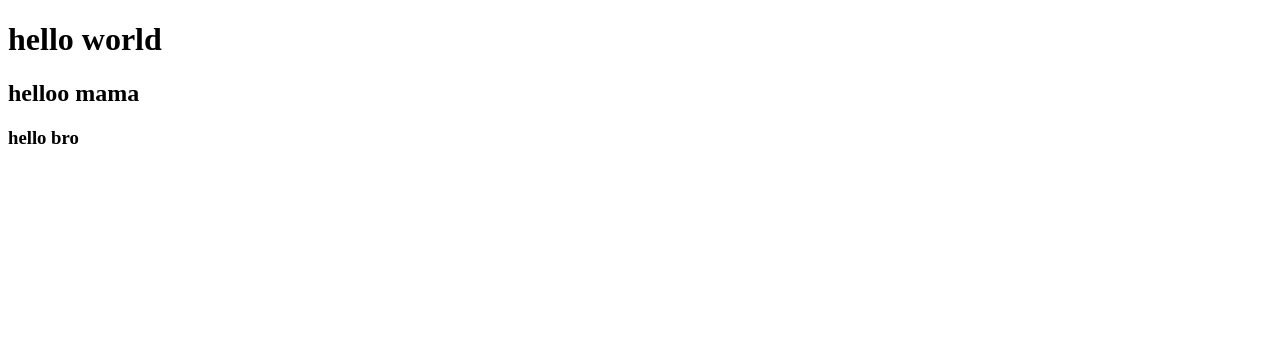
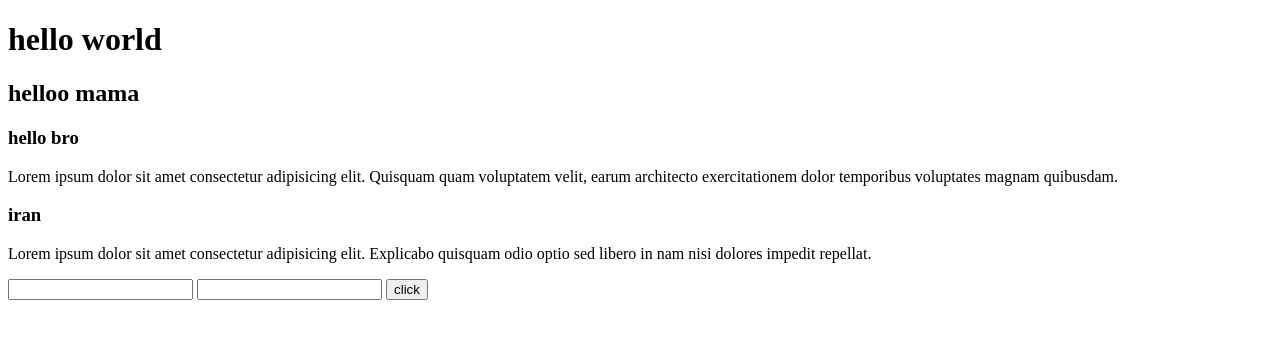
Before and after one commit to mdriyajulislamakash11/my-frist-website, a plain HTML site: page index.html in a window 1280 px wide. Drawn offline with Linux system fonts and the light colour scheme.

Commit message:
Ak work (#1)
* html is work

* work done

```diff
--- a/index.html
+++ b/index.html
@@ -9,5 +9,14 @@
     <h1>hello world</h1>
     <h2>helloo mama</h2>
     <h3>hello bro</h3>
+    <p>Lorem ipsum dolor sit amet consectetur adipisicing elit. Quisquam quam voluptatem velit, earum architecto exercitationem dolor temporibus voluptates magnam quibusdam.</p>
+
+    <h3>iran</h3>
+    <p>Lorem ipsum dolor sit amet consectetur adipisicing elit. Explicabo quisquam odio optio sed libero in nam nisi dolores impedit repellat.</p>
+    <input type="text" name="enter your name" id="">
+    <input type="password" name="enter you password">
+    <button>click</button>
+
+
 </body>
 </html>
```
